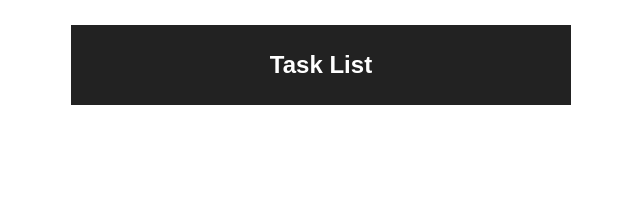
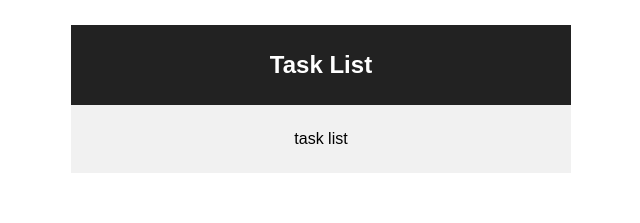
Before and after one commit to makiintoch/react-todo-list, a React (Create React App) app: page / in a window 1280 px wide. Shown: the top 223 px of the page, without its empty margins (319-959 px from the left). Built offline with nearby package versions, Linux system fonts and the light colour scheme.

Commit message:
add Todo component

```diff
--- a/src/components/App/App.js
+++ b/src/components/App/App.js
@@ -1,5 +1,6 @@
 import React, { Component } from 'react';
 import './App.css';
+import Todo from '../Todo/Todo'
 
 class App extends Component {
   render() {
@@ -8,6 +9,7 @@ class App extends Component {
         <header className="App-header">
           <h1 className="App-title">Task List</h1>
         </header>
+        <Todo/>
       </div>
     );
   }
--- /dev/null
+++ b/src/components/Todo/Todo.css
@@ -0,0 +1,4 @@
+.todo {
+    padding: 25px;
+    background: #f1f1f1;
+}
--- /dev/null
+++ b/src/components/Todo/Todo.js
@@ -0,0 +1,18 @@
+import React, { Component } from 'react';
+import './Todo.css';
+
+class Todo extends Component {
+    constructor(props) {
+        super(props)
+    }
+
+    render() {
+        return (
+            <div className="todo">
+                task list
+            </div>
+        );
+    }
+}
+
+export default Todo;
```
